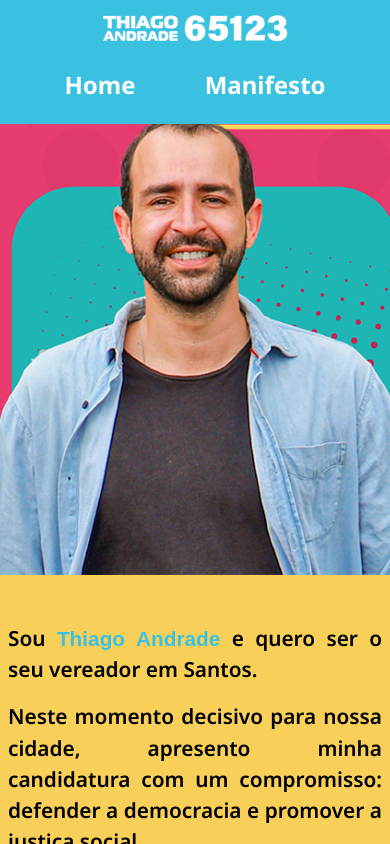
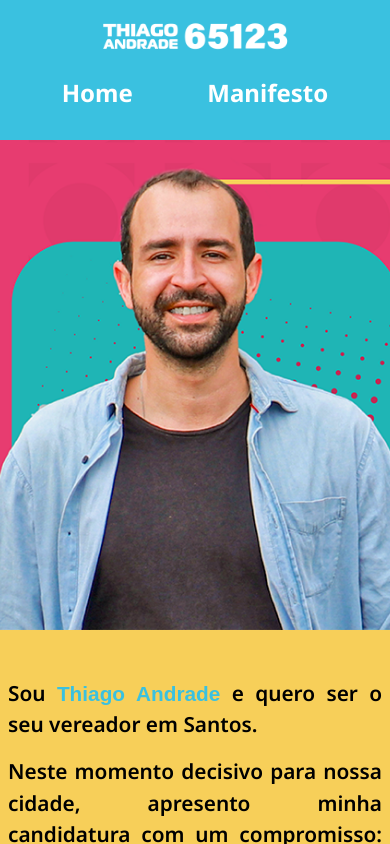
Before and after one commit to Marcos-Monte/thiago-andrade, a Next.js app: page / in a window 390 px wide. Shown: the top 844 px of the page. Built offline with nearby package versions, Linux system fonts and the light colour scheme; a web font is replaced by a local one.

Commit message:
style: ajustando resolução do banner abaixo de 480px

```diff
--- a/src/pages/components/Banner/Banner.module.css
+++ b/src/pages/components/Banner/Banner.module.css
@@ -36,3 +36,14 @@
 .image{
     display: none
 }
+
+/* Media */
+
+@media screen and (max-width:480px ){
+    .primary, .secondary{
+        margin-top: 130px;
+    }
+    /* .secondary{
+        display: none;
+    } */
+}
--- a/src/pages/components/Header/Header.module.css
+++ b/src/pages/components/Header/Header.module.css
@@ -28,7 +28,7 @@
     align-items: center;
     position: relative;
     flex-grow: 2;
-    font-size: 1.5rem;
+    /* font-size: 1.5rem; */
 
 }
 
@@ -51,6 +51,7 @@
 @media screen and (max-width: 480px){
     .container{
         flex-direction: column;
+        padding: 1rem 0;
     }
 
     .navigation{
@@ -58,7 +59,7 @@
         justify-content: space-evenly;
     }
 
-    .image{
+    /* .image{
         width: 200px
-    }
+    } */
 }
--- a/src/pages/index.jsx
+++ b/src/pages/index.jsx
@@ -6,7 +6,7 @@ import Head from "next/head";
 import Footer from '@/pages/components/Footer/Footer.jsx';
 import Header from '@/pages/components/Header/Header.jsx';
 import Home from "./components/Home/Home.jsx";
-import Manifesto from "./components/Manifesto/manifesto";
+import Manifesto from "./components/Manifesto/Manifesto.jsx";
 
 export default function App() {
 
```
